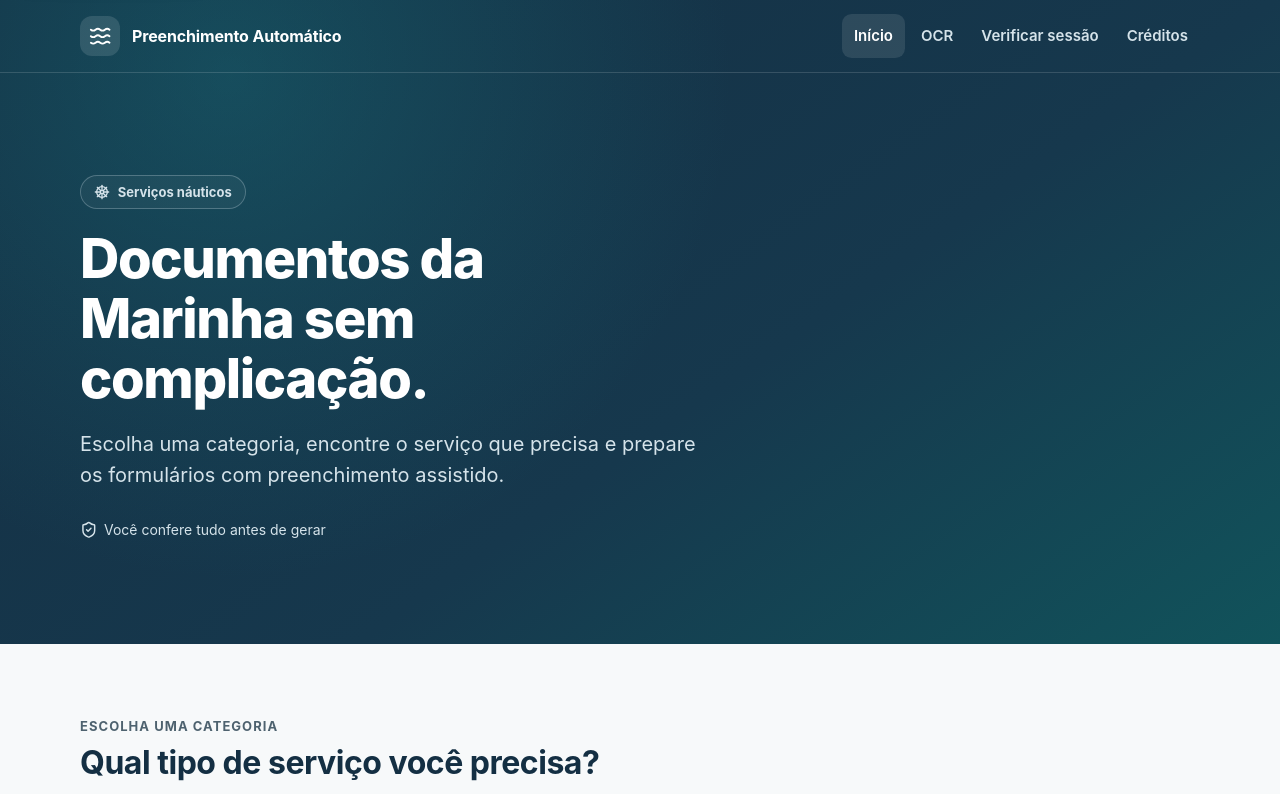
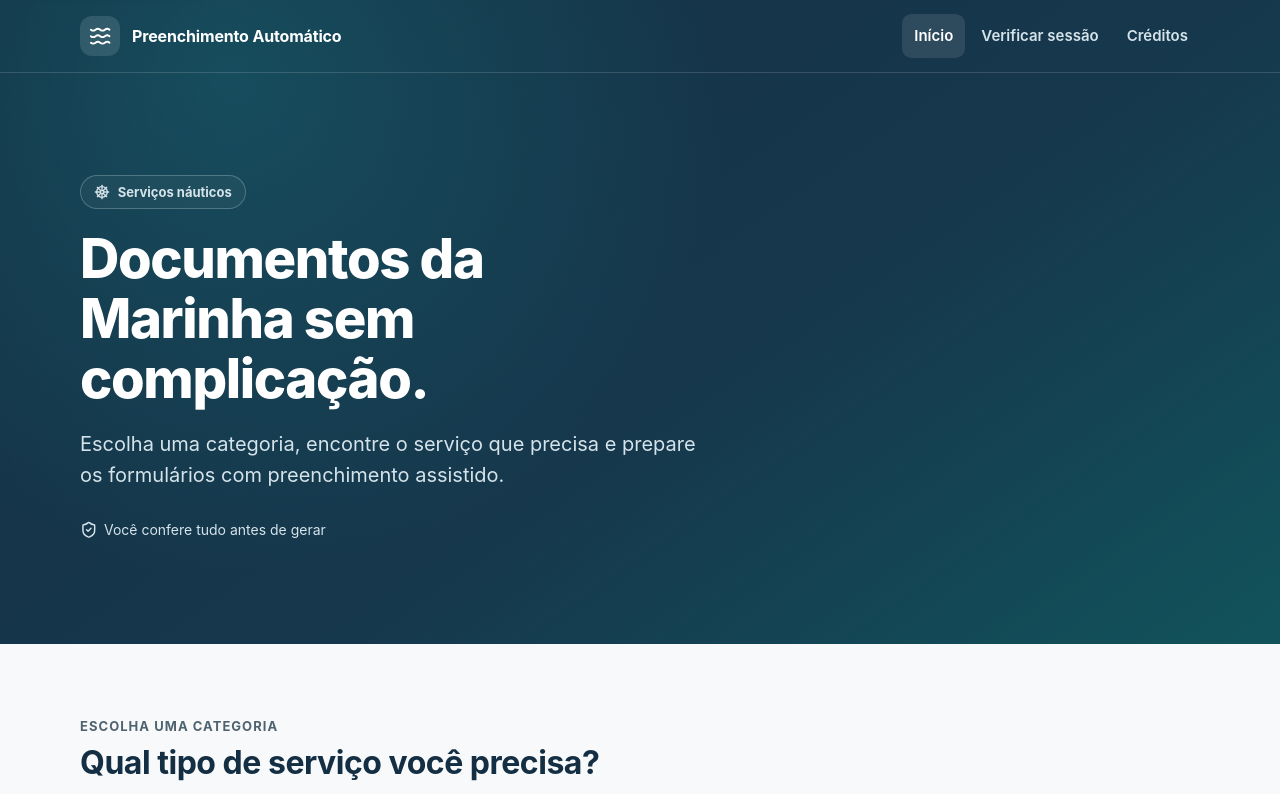
Before and after one commit to matheusdebrito/preenchimento-automatico, a React (Vite) app in the folder frontend/: page / in a window 1280 px wide. Shown: the top 794 px of the page. Built offline with nearby package versions, Linux system fonts and the light colour scheme; no server answers.

Commit message:
Apply OpenAI-only migration on top of validated services

```diff
--- a/frontend/src/components/layout/AppHeader.tsx
+++ b/frontend/src/components/layout/AppHeader.tsx
@@ -78,9 +78,6 @@ export function AppHeader({ variant = 'default' }: AppHeaderProps) {
           <NavLink to="/" end className="site-nav__link" onClick={closeMenu}>
             Início
           </NavLink>
-          <NavLink to="/ocr" className="site-nav__link" onClick={closeMenu}>
-            OCR
-          </NavLink>
           {session.status === 'authenticated' ? (
             <NavLink to="/minha-conta" className="site-nav__link" onClick={closeMenu}>
               Minha conta
```
